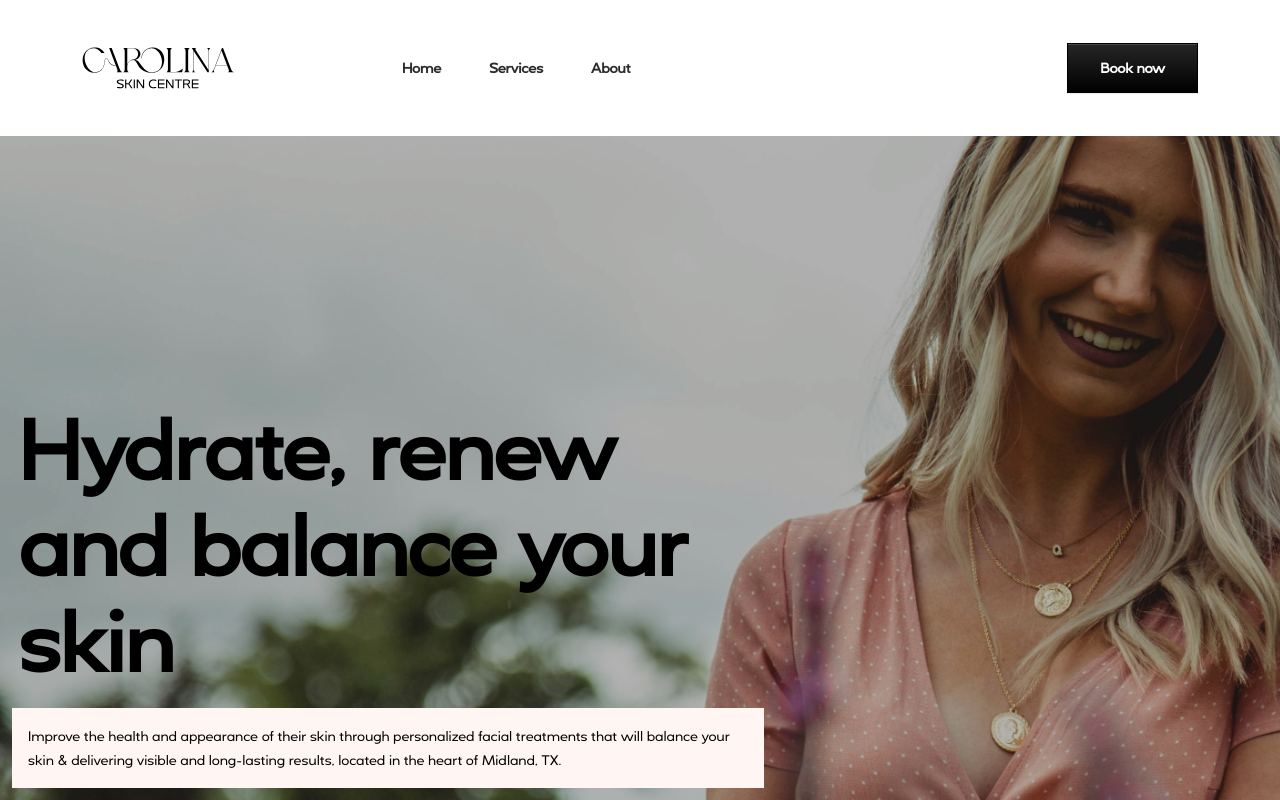
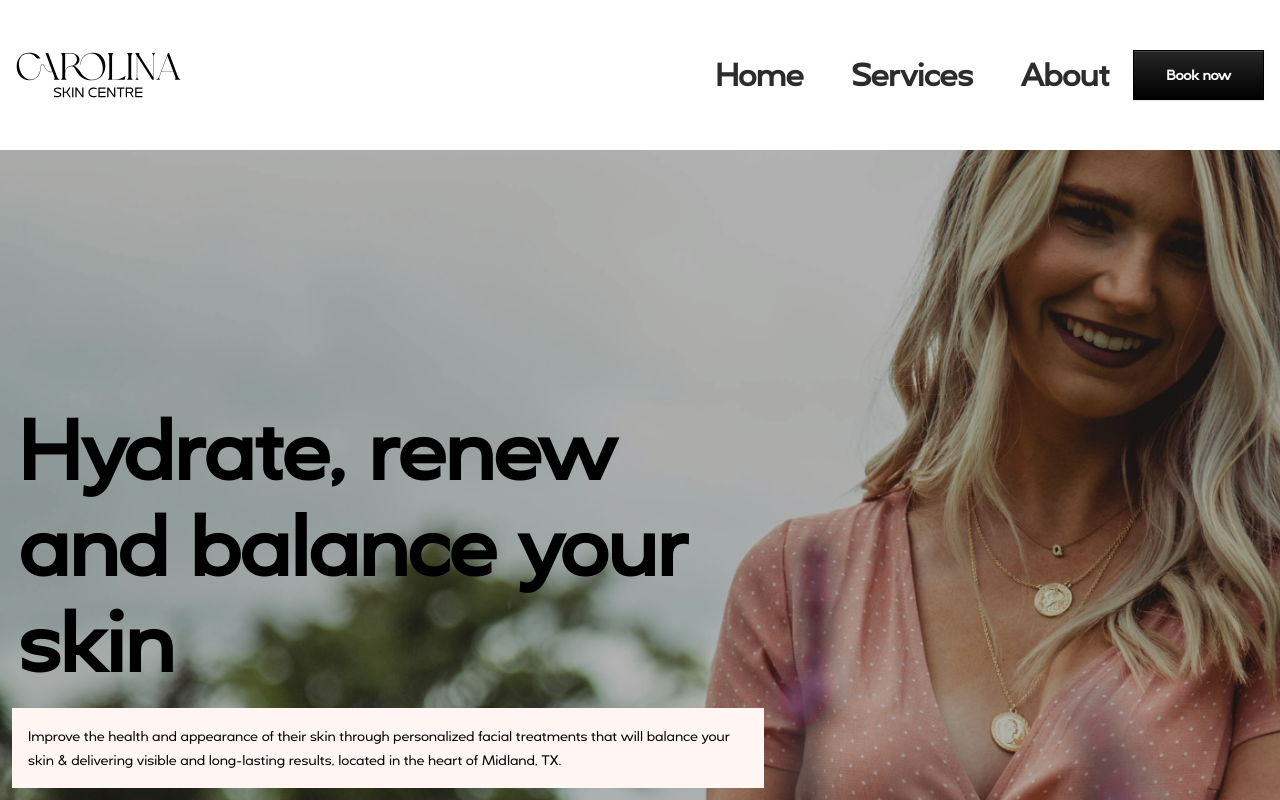
Before and after one commit to tulio-salvatierra/csc, a React (Create React App) app: page / in a window 1280 px wide. Shown: the top 800 px of the page. Built offline with nearby package versions, Linux system fonts and the light colour scheme.

Commit message:
style: Update Footer and Header components; adjust logo size, enhance typography, and improve layout for better responsiveness

```diff
--- a/src/components/Footer/Footer.jsx
+++ b/src/components/Footer/Footer.jsx
@@ -15,7 +15,7 @@ export default function Footer() {
                     className="img-fluid"
                     src={Logo}
                     alt="logo"
-                    width={152}
+                    width={250}
                   />
                 </a>
               </div>
@@ -23,7 +23,7 @@ export default function Footer() {
                 <ul className="list-unstyled mb-0 mt-12 mt-sm-0 d-sm-flex justify-content-sm-end">
                   {MENU_ITEMS.map((item, index) => (
                     <li className="me-0 me-sm-6" key={index}>
-                      <a className="text-muted" href={item.url}>
+                      <a className="fs-2 text-decoration-none" href={item.url}>
                         {item.title}
                       </a>
                     </li>
--- a/src/components/Header/Header.jsx
+++ b/src/components/Header/Header.jsx
@@ -2,7 +2,7 @@ import { useState } from "react";
 import Logo from "../../assets/images/CSC.svg";
 import { MENU_ITEMS, BOOKING_URL } from "../../constants/index.js";
 
-function Header() {
+export default function Header() {
   const [isOpen, setIsOpen] = useState(false);
 
   const handleOpen = () => {
@@ -12,19 +12,18 @@ function Header() {
 
   return (
     <>
-      <section className="overflow-hidden sticky-top">
-        <nav className="navbar py-10 navbar-expand-xl navbar-light bg-white">
-          <div className="container">
+      <section className="overflow-hidden sticky-top col-12 col-sm-12">
+        <nav className="navbar py-10 navbar-expand-xl navbar-light bg-white justify-content-between">
           <a href="/">
-              <img className="navbar-brand" src={Logo} alt="logo" width={152} />
+            <img className="navbar-brand" src={Logo} alt="logo" width={165} />
           </a>
           <button
             className="btn p-0 d-xl-none navbar-burger"
             onClick={handleOpen}
           >
             <svg
-                width={24}
-                height={24}
+              width={32}
+              height={32}
               viewBox="0 0 24 24"
               fill="none"
               xmlns="http://www.w3.org/2000/svg"
@@ -37,22 +36,25 @@ function Header() {
               />
             </svg>
           </button>
-            <div className="collapse navbar-collapse">
+          <div className="collapse navbar-collapse justify-content-between ">
+            <nav className="navbar-nav ms-auto">
               <ul className="navbar-nav ms-32 mb-2 mb-lg-0">
                 {MENU_ITEMS.map((item, index) => (
                   <li className="nav-item" key={index}>
-                    <a className="nav-link" href={item.url}>
+                    <a className="nav-link fs-2" href={item.url}>
                       {item.title}
                     </a>
                   </li>
                 ))}
               </ul>
-              <div className="ms-auto">
-                <a className="btn btn-dark mt-3 mt-md-0" href={BOOKING_URL}>
+            </nav>
+            <nav>
+              <div className="ms-auto w-100">
+                <a className="btn btn-dark mt-md-0 w-100" href={BOOKING_URL}>
                   Book now
                 </a>
               </div>
-            </div>
+            </nav>
           </div>
         </nav>
 
@@ -85,7 +87,7 @@ function Header() {
                 {MENU_ITEMS.map((item, index) => (
                   <li className="nav-item py-3" key={index}>
                     <a
-                      className="nav-link fw-bold text-dark"
+                      className="nav-link fw-bold text-dark fs-2"
                       href={item.url}
                       onClick={handleOpen}
                     >
@@ -111,5 +113,3 @@ function Header() {
     </>
   );
 }
-
-export default Header;
```
Lines whose indentation alone changed are shown as unchanged.
